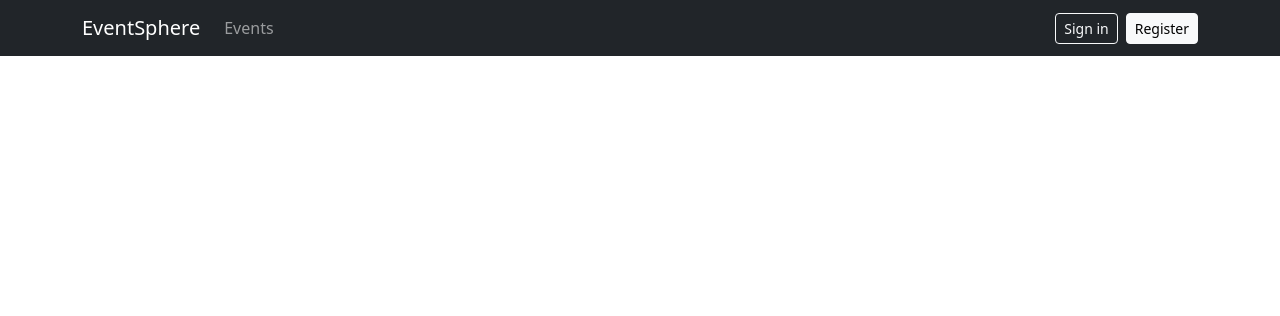
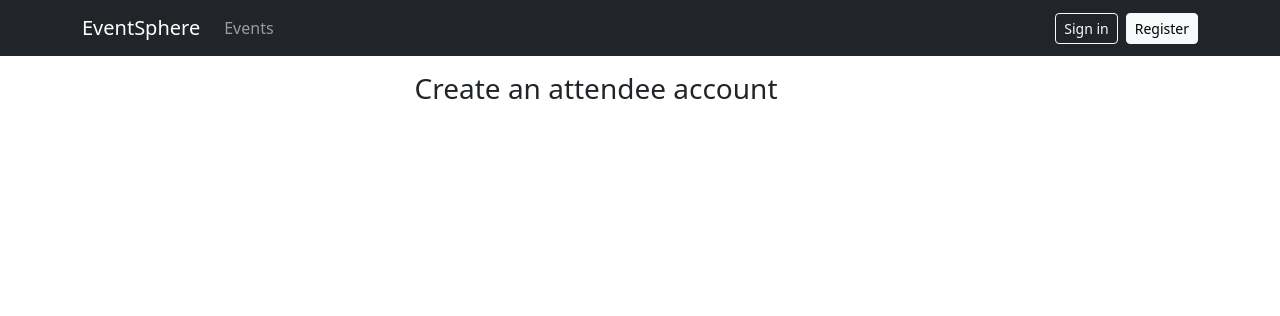
Before and after one commit to dragon-udfly/Evently, a FastAPI app: page /register in a window 1280 px wide. Shown: the top 316 px of the page. Run offline with FastAPI, Linux system fonts and the light colour scheme; parts of the project's set-up code (start-up, migrations or seed data) failed here and were passed over.

Commit message:
Added register form container and CSRF token

```diff
--- a/app/templates/register.html
+++ b/app/templates/register.html
@@ -1,5 +1,9 @@
 {% extends "base.html" %}{% block title %}Register{% endblock %}
 {% block content %}
 <div class="row justify-content-center"><div class="col-md-5">
+<h1 class="h3">Create an attendee account</h1>
+<form method="post" action="/register">
+  <input type="hidden" name="csrf_token" value="{{ csrf }}">
+</form>
 </div></div>
 {% endblock %}
```
